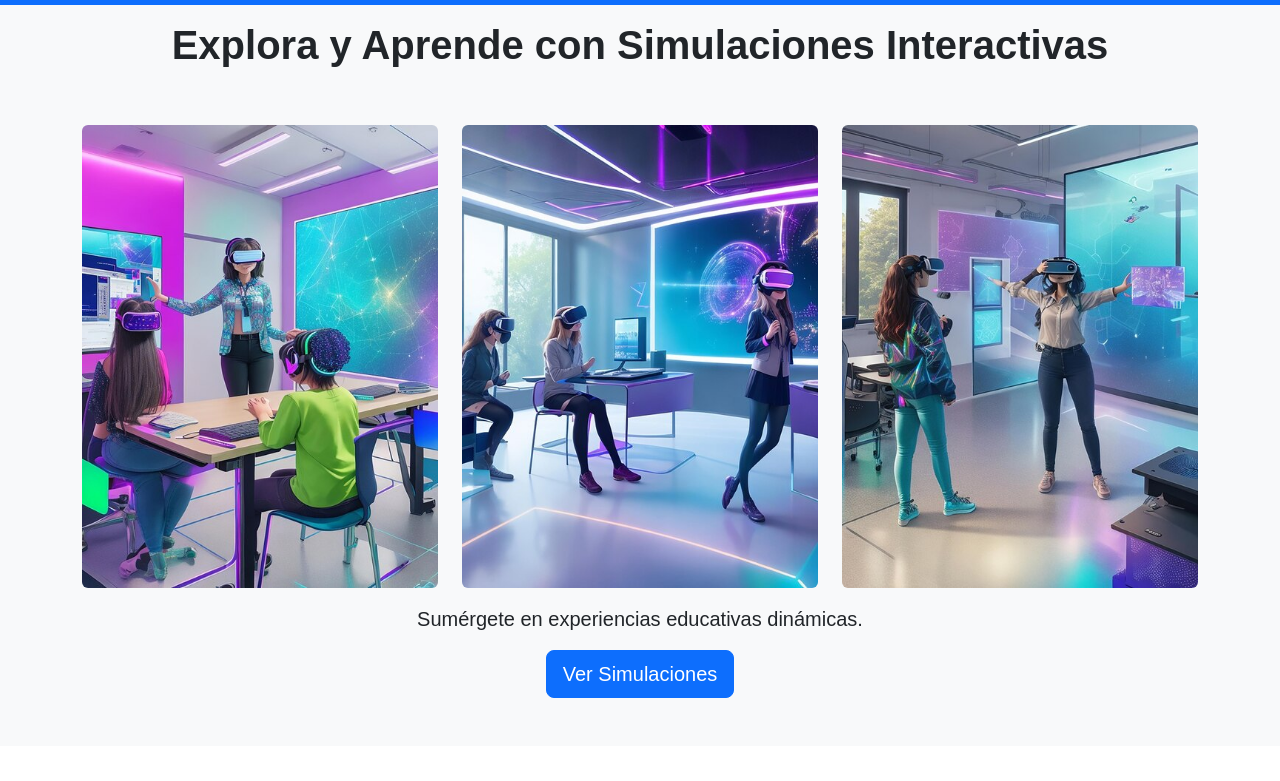
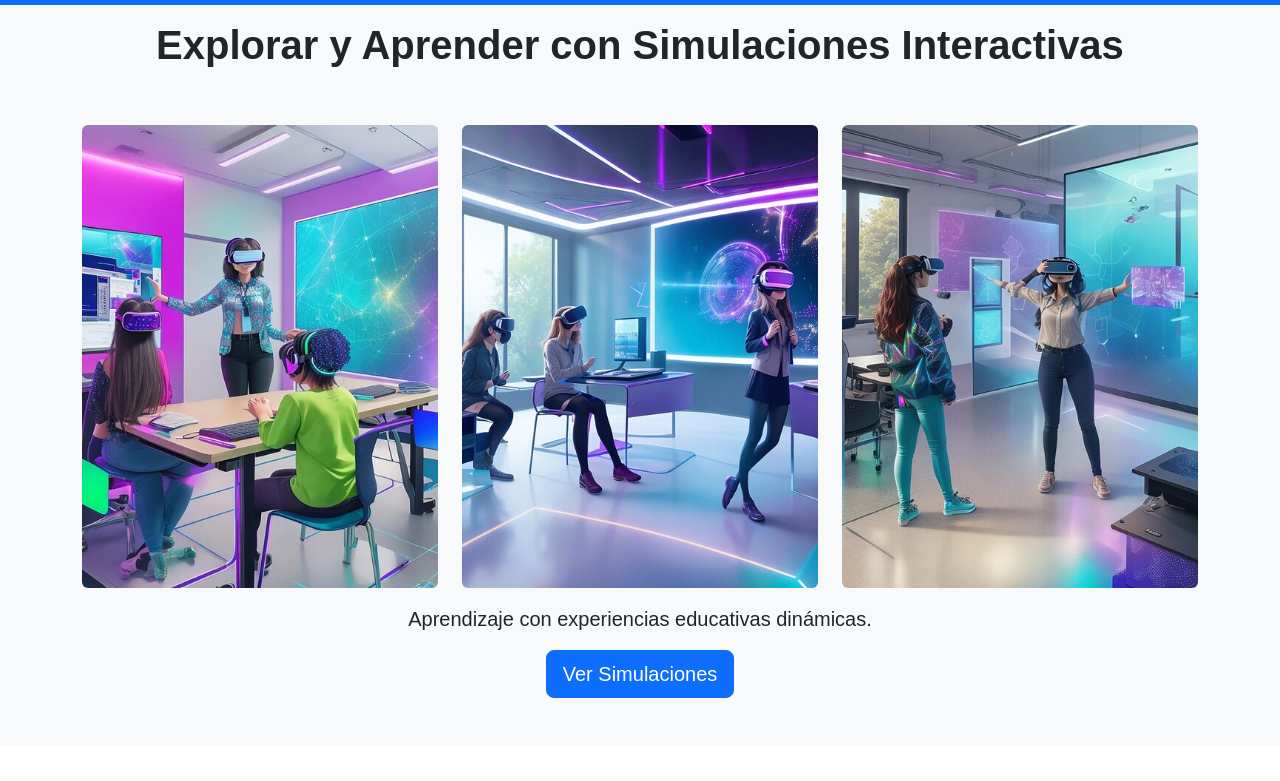
Before and after one commit to solangeblanc/tallerdesimulacion2025, a plain HTML site: page index.html in a window 1280 px wide. Shown: the part 171-952 px from the top of the page. Drawn offline with nearby package versions, Linux system fonts and the light colour scheme; files that its build step writes are made by us from their sources.

Commit message:
Update index.html

```diff
--- a/index.html
+++ b/index.html
@@ -34,7 +34,7 @@
 
     <!-- SECCIÓN DE BIENVENIDA -->
     <header class="text-center p-5 bg-light">
-        <h1 class="fw-bold">Explora y Aprende con Simulaciones Interactivas</h1>
+        <h1 class="fw-bold">Explorar y Aprender con Simulaciones Interactivas</h1>
         <br><br>
      <div class="container">
   <div class="row justify-content-center">
@@ -50,7 +50,7 @@
   </div>
 </div>
 
-        <p class="lead">Sumérgete en experiencias educativas dinámicas.</p>
+        <p class="lead">Aprendizaje con experiencias educativas dinámicas.</p>
         <a href="#simulaciones" class="btn btn-primary btn-lg">Ver Simulaciones</a>
     </header>
 
```
